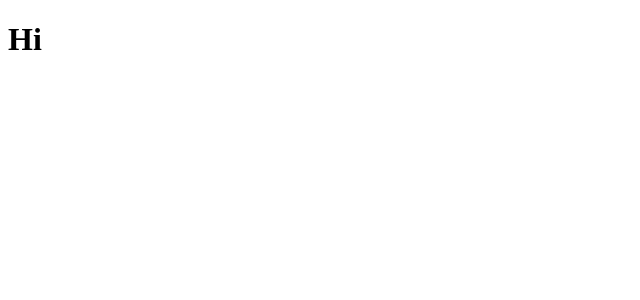
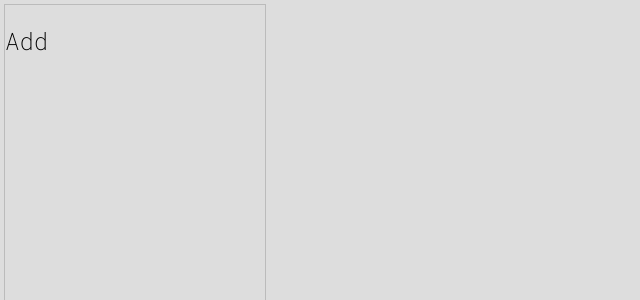
Before and after one commit to mbergq/supernotes, a React (Vite) app: page / in a window 1280 px wide. Shown: the top 300 px of the page, without its empty margins (0-640 px from the left). Built offline with nearby package versions, Linux system fonts and the light colour scheme.

Commit message:
add toolbar

```diff
--- a/index.html
+++ b/index.html
@@ -5,9 +5,15 @@
     <link rel="icon" type="image/svg+xml" href="/vite.svg" />
     <meta name="viewport" content="width=device-width, initial-scale=1.0" />
     <title>SuperNotes</title>
+    <link rel="preconnect" href="https://fonts.googleapis.com" />
+    <link rel="preconnect" href="https://fonts.gstatic.com" crossorigin />
+    <link
+      href="https://fonts.googleapis.com/css2?family=Roboto+Mono:ital,wght@0,100..700;1,100..700&display=swap"
+      rel="stylesheet"
+    />
   </head>
-  <body>
-    <div id="root"></div>
+  <body style="margin: 0; background-color: #dddddd">
+    <div id="root" style="height: 100vh"></div>
     <script type="module" src="/src/main.tsx"></script>
   </body>
 </html>
--- a/package.json
+++ b/package.json
@@ -11,7 +11,8 @@
   },
   "dependencies": {
     "react": "^18.3.1",
-    "react-dom": "^18.3.1"
+    "react-dom": "^18.3.1",
+    "styled-components": "^6.1.11"
   },
   "devDependencies": {
     "@types/react": "^18.3.3",
--- a/src/App.tsx
+++ b/src/App.tsx
@@ -1,7 +1,9 @@
+import Toolbar from "./components/Toolbar";
+
 function App() {
   return (
     <>
-      <h1>Hi</h1>
+      <Toolbar />
     </>
   );
 }
--- /dev/null
+++ b/src/components/Toolbar.tsx
@@ -0,0 +1,12 @@
+import { ToolbarContainer } from "../styled-components/ToolbarContainer";
+function Toolbar() {
+  return (
+    <>
+      <ToolbarContainer>
+        <h2 style={{ fontWeight: "200" }}>Add</h2>
+      </ToolbarContainer>
+    </>
+  );
+}
+
+export default Toolbar;
--- /dev/null
+++ b/src/styled-components/ToolbarContainer.tsx
@@ -0,0 +1,11 @@
+import styled from "styled-components";
+
+export const ToolbarContainer = styled.div`
+  font-family: "Roboto Mono", monospace;
+  font-optical-sizing: auto;
+  font-style: normal;
+  max-width: 260px;
+  height: 100%;
+  border: solid 1px #bbbbbb;
+  margin: 4px;
+`;
```
Also changed, not shown: 1 other file (tests, documents, lock files or other folders).
